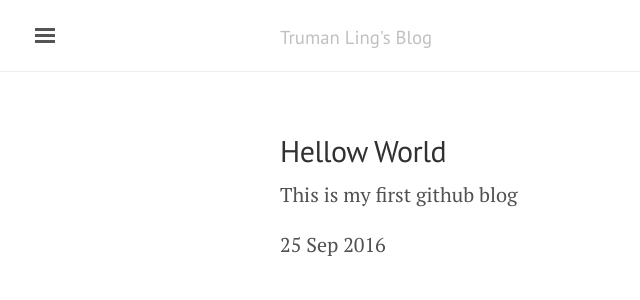
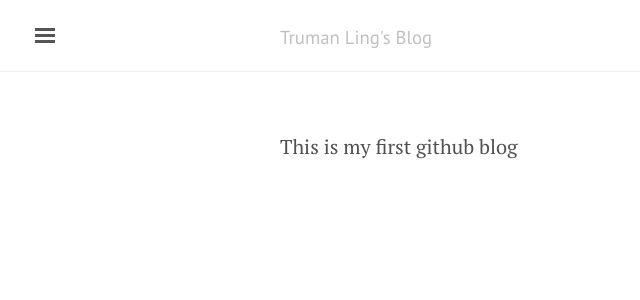
Before and after one commit to TrumanLing/TrumanLing.github.io, a Jekyll site: the page built from _posts/2016-09-25-hellow-world.html, in a window 1280 px wide. Shown: the top 300 px of the page, without its empty margins (0-640 px from the left). Built offline with Jekyll 4.4.1, drawn with Linux system fonts in a browser that asks for light colours.

Commit message:
remove redundant title and date

```diff
--- a/_posts/2016-09-25-hellow-world.html
+++ b/_posts/2016-09-25-hellow-world.html
@@ -1,6 +1,5 @@
 ---
 layout: default
+title: hellow world
 ---
-<h2>{{ page.title }}</h2>
 <p>This is my first github blog</p>
-<p>{{ page.date | date_to_string }}</p>
--- a/index.html
+++ b/index.html
@@ -11,9 +11,7 @@ title: Home
         {{ post.title }}
       </a>
     </h1>
-
     <span class="post-date">{{ post.date | date_to_string }}</span>
-
     {{ post.content }}
   </div>
   {% endfor %}
```
